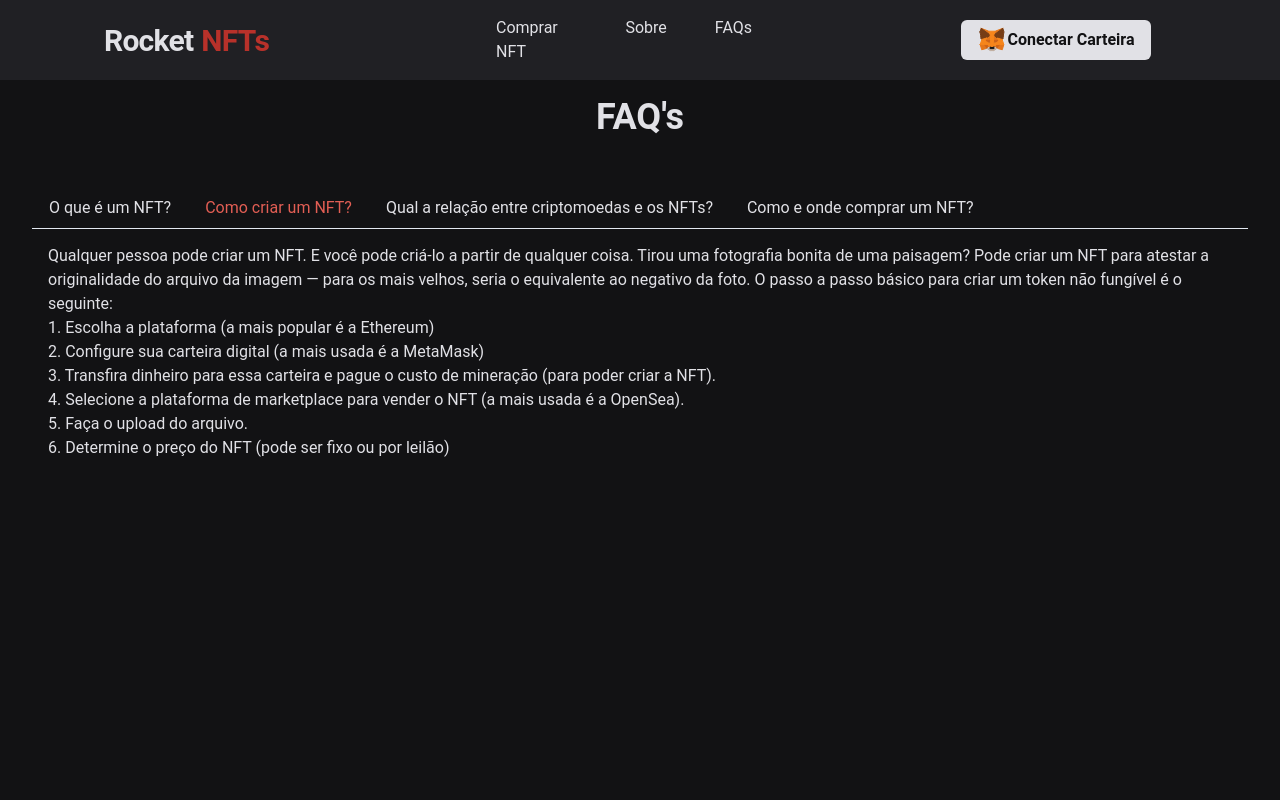
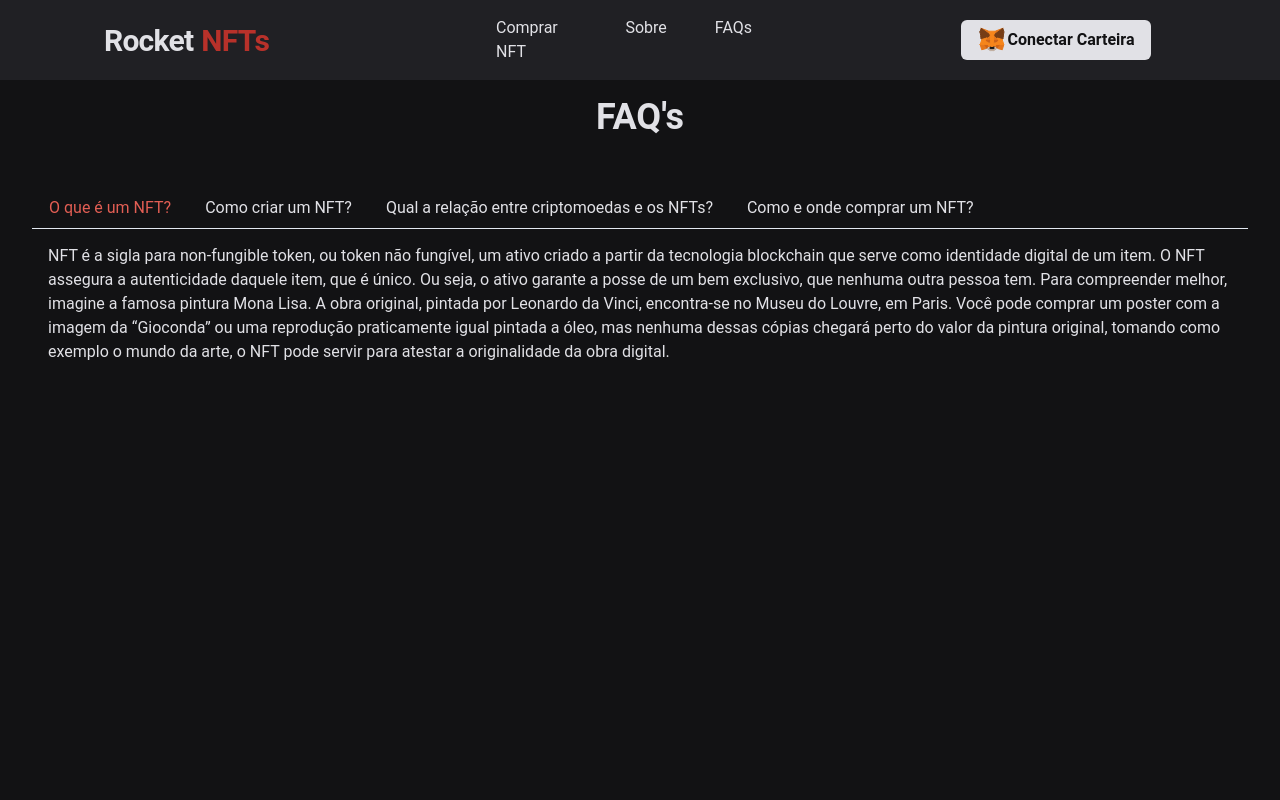
Before and after one commit to aleksanderpalamar/rocket-nft, a Next.js app: page /faqs in a window 1280 px wide. Shown: the top 800 px of the page. Built offline with nearby package versions, Linux system fonts and the light colour scheme.

Commit message:
refactoring code

```diff
--- a/src/pages/faqs/index.tsx
+++ b/src/pages/faqs/index.tsx
@@ -29,7 +29,7 @@ export default function Faq() {
         height="100vh"
         alignItems="start"
       >
-        <Tabs defaultIndex={1} align="start" variant="enclosed">
+        <Tabs defaultIndex={0} align="start" variant="enclosed">
           <TabList>
             <Tab
               fontSize={["sm", "md"]}
```
